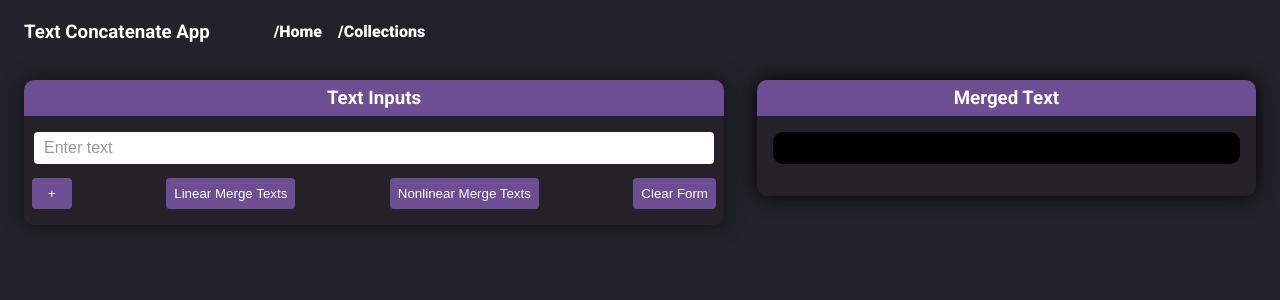
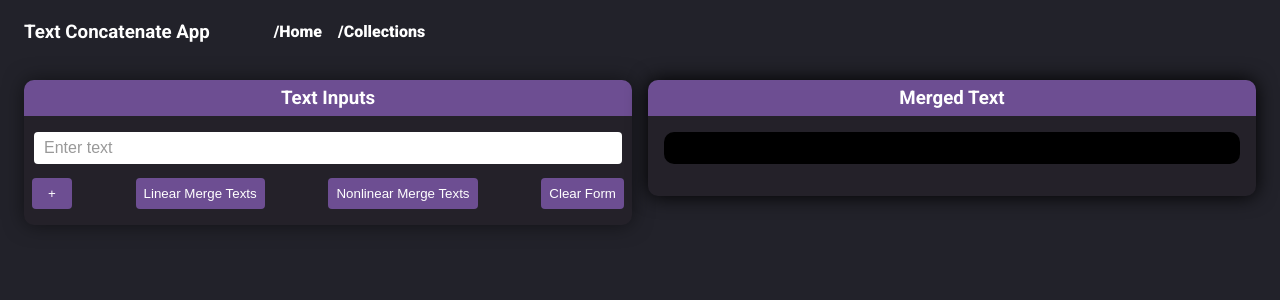
Before and after one commit to sametkayik/string_combinator_ui, a React (Vite) app: page / in a window 1280 px wide. Shown: the top 300 px of the page. Built offline with nearby package versions, Linux system fonts and the light colour scheme.

Commit message:
Minor styling changes

```diff
--- a/src/index.css
+++ b/src/index.css
@@ -50,7 +50,7 @@
 
 form {
   max-width: 700px;
-  width: 60%;
+  width: 50%;
   background-color: #242129;
   border-radius: 10px;
   box-shadow: 0px 0px 20px rgba(0, 0, 0, 0.5);
@@ -131,7 +131,7 @@ input[type="text"]::placeholder {
 }
 
 .merged-text {
-  width: 40%;
+  width: 50%;
   font-weight: 400;
 
   background-color: #242129;
@@ -183,13 +183,13 @@ input[type="text"]::placeholder {
 }
 
 .duration-span {
-  font-size: 0.5rem;
+  font-size: 0.75rem;
   color: #999;
   margin: 0 1rem 0 1rem;
 }
 
 .saved-span {
-  font-size: 0.5rem;
+  font-size: 0.75rem;
   color: #999;
 }
 
```
